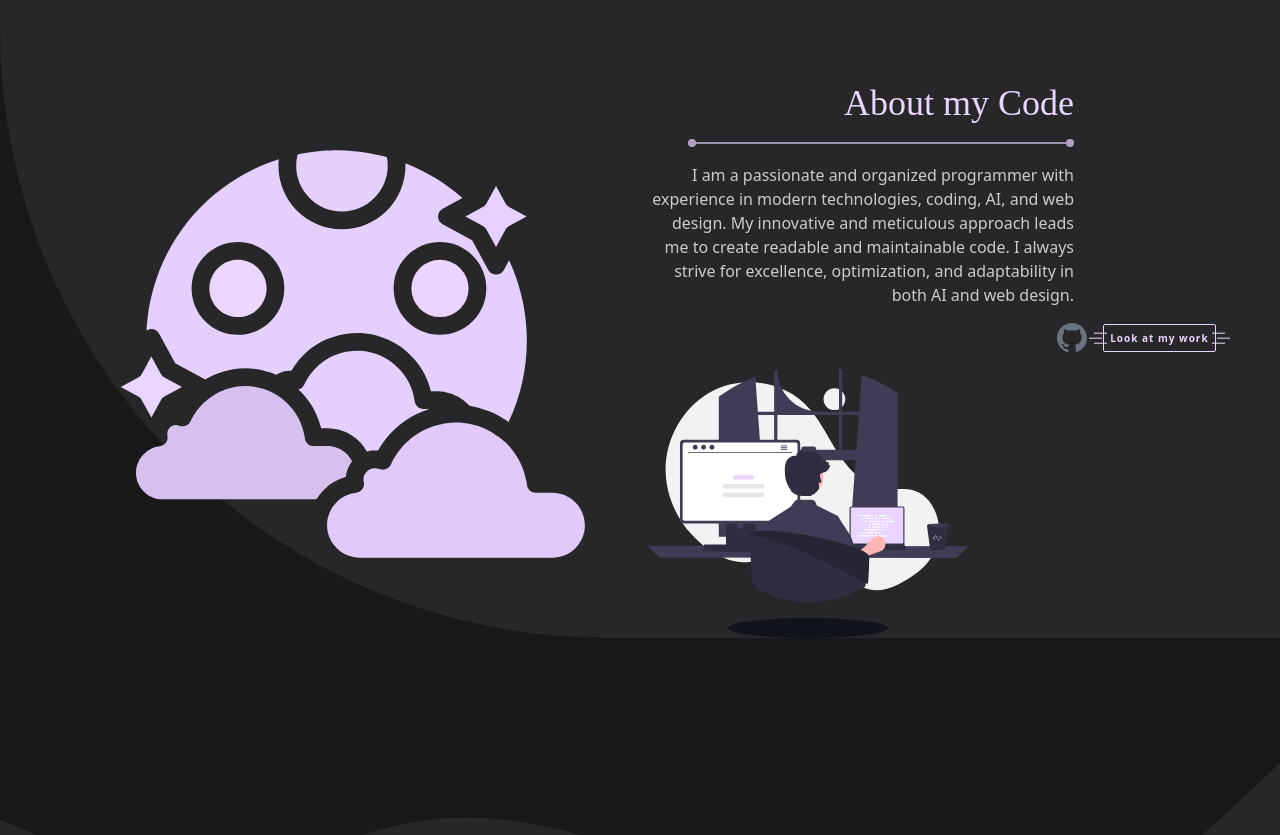
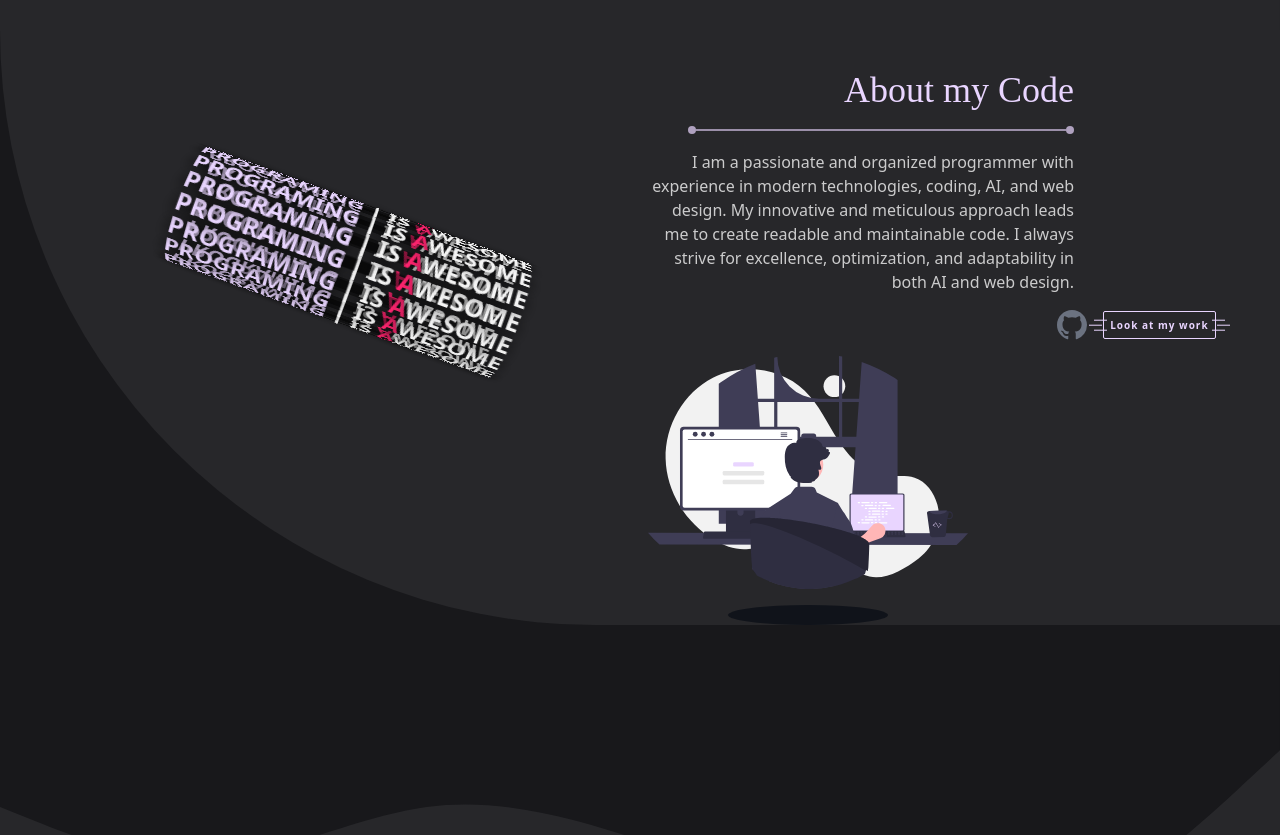
Before and after one commit to simon0820s/MyPersonalPage, a React (Vite) app: page / in a window 1280 px wide. Shown: the part 1247-2082 px from the top of the page. Built offline with nearby package versions, Linux system fonts and the light colour scheme; a web font is replaced by a local one.

Commit message:
create roll

```diff
--- a/package.json
+++ b/package.json
@@ -10,11 +10,14 @@
     "preview": "vite preview"
   },
   "dependencies": {
+    "@react-three/drei": "^9.89.0",
     "framer-motion": "^10.16.0",
     "motion": "^10.16.2",
     "react": "^18.2.0",
     "react-dom": "^18.2.0",
-    "react-icons": "^4.10.1"
+    "react-icons": "^4.10.1",
+    "react-three-fiber": "^6.0.13",
+    "three": "^0.159.0"
   },
   "devDependencies": {
     "@types/react": "^18.2.15",
--- a/src/components/Nav/index.jsx
+++ b/src/components/Nav/index.jsx
@@ -20,21 +20,17 @@ const Nav = () => {
       setControlClass('')
     }, 900)
 
-
     return () => clearTimeout(delay);
   }, [context.principalColor])
 
   return (
     <div className="z-50 h-16 flex justify-center fixed w-screen bottom-0">
-
-      <img className='fixed bottom-0 h-14 sm:h-16 left-0 ml-2 opacity-70' src="" alt="navHero" />
-
       <div className={`my-control ${controlClass} flex items-center justify-center gap-3 sm:gap-5 bg-zinc-800 rounded-t-full border-gray-700 border-x-2 border-t-1 px-10 pt-2 h-full`}>
         <a onClick={() => context.setPrincipalColor('fe7272')} href="#contact"><AiFillPhone className="text-zinc-400 text-2xl sm:text-4xl" /> </a>
         <a onClick={() => context.setPrincipalColor('e9d5ff')} href="#hero"><BiSolidHomeAlt2 className="text-zinc-400 text-2xl sm:text-4xl" /> </a>
         <a onClick={() => context.setPrincipalColor('a1e0f7')} href="#myCode"><FaCode className="text-zinc-400 text-2xl sm:text-4xl" /> </a>
       </div>
-    </div>
+    </div >
   )
 }
 
--- /dev/null
+++ b/src/components/Roll/index.jsx
@@ -0,0 +1,24 @@
+import './styles.css'
+
+const Roll = () => {
+
+  const items = [];
+
+  for (let i = 1; i <= 16; i++) {
+    items.push(
+      <span key={i} style={{ '--i': i }} className="font-bold text-2xl"><i>Programing</i> | is <i>A</i>wesome</span>
+    )
+  }
+
+  return (
+    <div className="flex items-center justify-center container w-full h-full">
+
+      <div className="box flex items-center justify-center w-full h-full">
+        {items}
+      </div>
+
+    </div>
+  )
+}
+
+export default Roll
--- /dev/null
+++ b/src/components/Roll/styles.css
@@ -0,0 +1,39 @@
+.container {
+  display: flex;
+  justify-content: center;
+  align-items: center;
+}
+
+.container .box {
+  transform-style: preserve-3d;
+  animation: rotate 20s linear infinite;
+}
+
+@keyframes rotate {
+  0% {
+    transform: perspective(1000px) rotateX(0deg) rotate(20deg);
+  }
+  100% {
+    transform: perspective(1000px) rotateX(360deg) rotate(20deg);
+  }
+}
+.container .box span {
+  position: absolute;
+  white-space: nowrap;
+  text-transform: uppercase;
+  padding: 0 10px;
+  background: linear-gradient(90deg, transparent, rgba(0,0,0,0.5), transparent);
+  line-height: 0.76rem;
+  transform-style: preserve-3d;
+  text-shadow: 0 5px 15px rgba(0.0.0.25);
+  transform: rotateX(calc(var(--i) * 22.5deg)) translateZ(60px);
+}
+
+.container .box span i:nth-child(1) {
+  font-style: initial;
+  color: var(--primary-color);
+}
+.container .box span i:nth-child(2) {
+  font-style: initial;
+  color: #ff246f;
+}
--- a/src/sections/Hero.jsx
+++ b/src/sections/Hero.jsx
@@ -2,6 +2,7 @@
 import { motion } from "framer-motion"
 import { useContext } from "react"
 import { WebContext } from "../Context"
+import Roll from '../components/Roll'
 
 const Hero = () => {
 
@@ -35,7 +36,7 @@ const Hero = () => {
         </header>
         <img className="w-full" src="./img/waveHero.svg" alt="waveHero" />
       </div>
-      <div className="flex-2 flex h-auto">
+      <div className="flex h-auto">
         <div className="flex-1 flex flex-col gap-6 md:gap-4 lg:w-1/2 px-8 sm:px-16 md:px-32 lg:px-16">
           <article className="flex flex-col items-start gap-4 text-3xl sm:text-4xl magic-text">
             <div className="flex flex-col gap-1 font-rubik">
@@ -65,7 +66,7 @@ const Hero = () => {
           </article>
         </div>
         <div className="hidden flex-1 lg:relative lg:block mx-16">
-          <img src="./img/heroArticle.svg" alt="hero Article" className="absolute bottom-20" />
+          <Roll />
         </div>
       </div>
     </section>
--- a/src/sections/MyCode.jsx
+++ b/src/sections/MyCode.jsx
@@ -2,6 +2,7 @@ import { BsGithub } from 'react-icons/bs'
 import { motion } from 'framer-motion'
 import { useContext } from 'react'
 import { WebContext } from '../Context'
+import Roll from '../components/Roll'
 /* eslint-disable react/no-unescaped-entities */
 function MyCode() {
 
@@ -12,9 +13,9 @@ function MyCode() {
       id="myCode"
       className="h-auto w-screen pb-10">
       <img src="./img/waveCode.svg" alt="waveCode" />
-      <div className="flex gap-4 items-end px-8 sm:px-16 md:px-32 lg:px-16 bg-zinc-800 rounded-bl-full sm:pt-10">
-        <div className='hidden flex-1 lg:block'>
-          <img src="../img/moonHero.svg" alt=""/>
+      <div className="flex gap-4 items-start px-8 sm:px-16 md:px-32 lg:px-16 bg-zinc-800 rounded-bl-full sm:pt-10">
+        <div className='hidden flex-1 h-96 lg:block'>
+          <Roll />
         </div>
         <div className='flex-1 flex flex-col gap-4'>
           <article className="flex flex-col items-end gap-2 sm:gap-4 xl:w-3/4">
```
Also changed, not shown: src/components/Nav/styles.css (line endings or trailing spaces), 2 other files (tests, documents, lock files or other folders).
